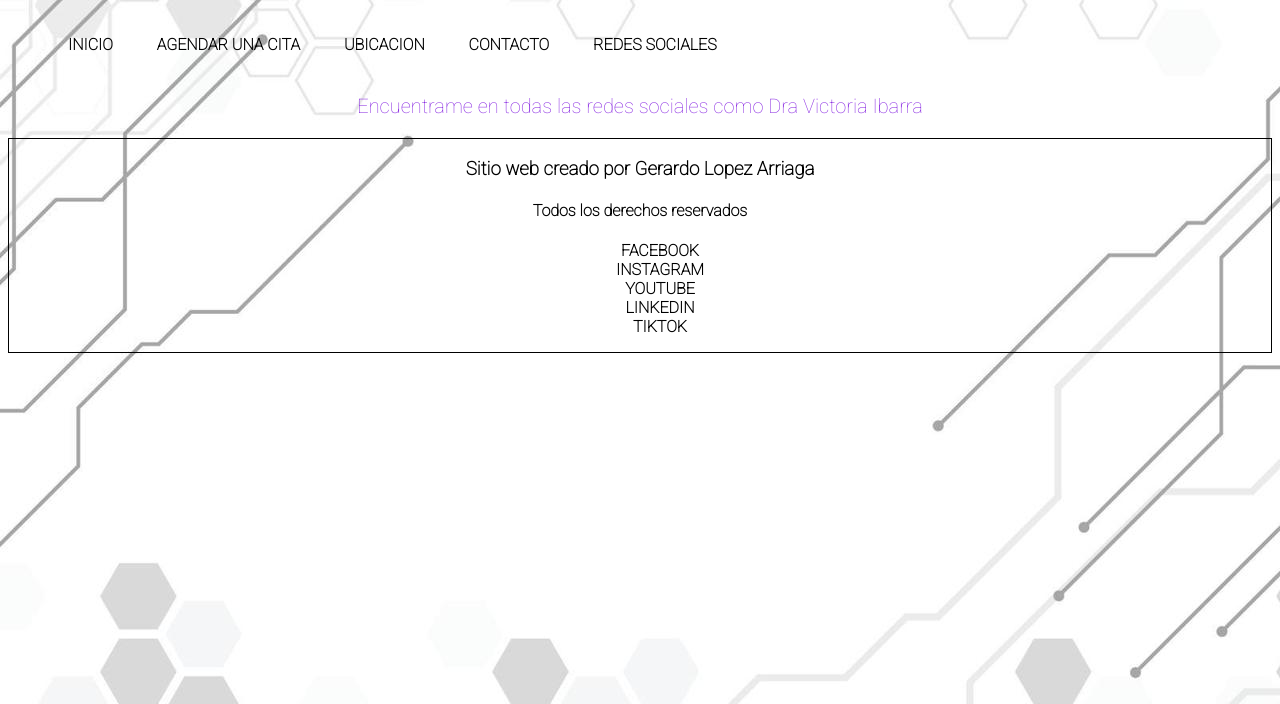
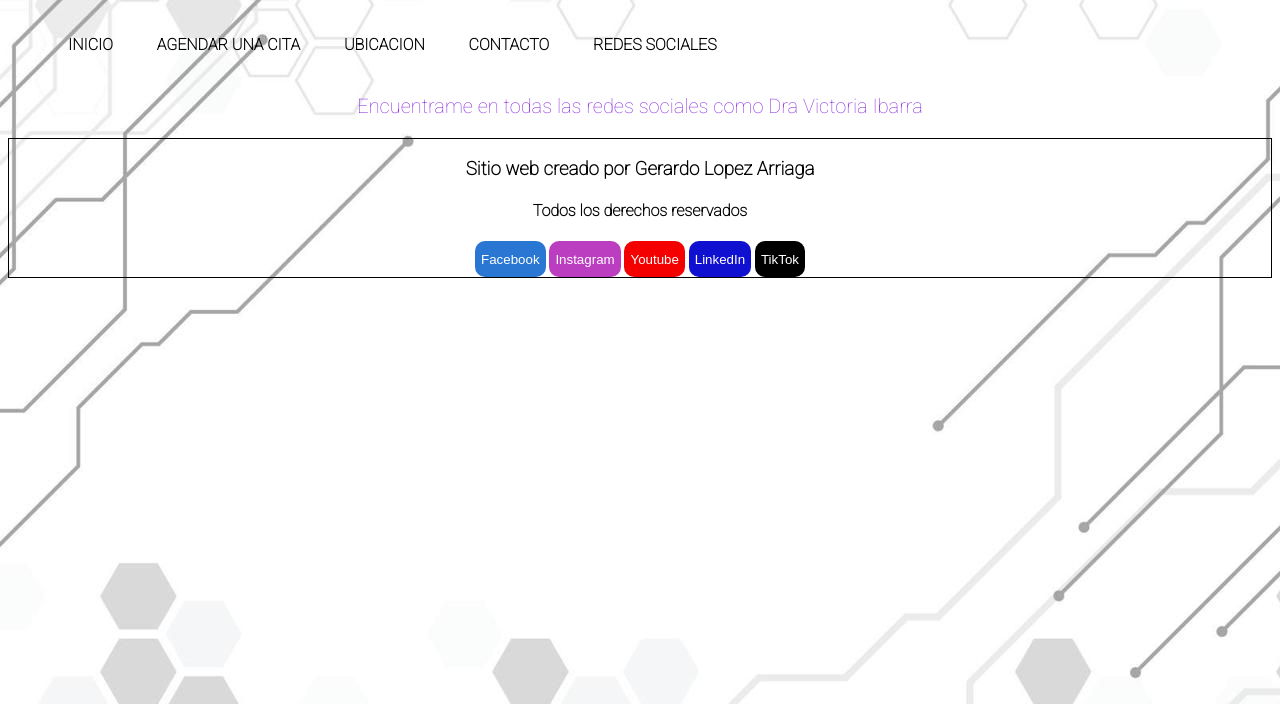
Before and after one commit to IvanLAEaton/Proyect1, a plain HTML site: page html/Redes Sociales.html in a window 1280 px wide. Shown: the part 96-800 px from the top of the page. Drawn offline with Linux system fonts and the light colour scheme.

Commit message:
I added buttons and transitions

```diff
--- a/css/style.css
+++ b/css/style.css
@@ -87,4 +87,70 @@ footer ul li {
   }
  }
 
- /*Hover*/
+ .fb {
+  background-color: rgb(41, 118, 211);
+  color:white;
+  border: none;
+  height: 36px;
+  width: 105;
+  border-radius: 10px;
+  cursor: pointer;
+  transition: opacity 0.8s;
+ }
+ .fb:hover{
+  opacity: 0.5;
+ }
+
+ .ig {
+  background-color: rgb(188, 62, 192);
+  color:white;
+  border: none;
+  height: 36px;
+  width: 105;
+  border-radius: 10px;
+  cursor: pointer;
+  transition: opacity 0.8s;
+ }
+ .ig:hover{
+  opacity: 0.5;
+ }
+ .yt{
+  background-color: rgb(245, 0, 0);
+  color:white;
+  border: none;
+  height: 36px;
+  width: 105;
+  border-radius: 10px;
+  cursor: pointer;
+  transition: opacity 0.8s;
+}
+.yt:hover{
+ opacity: 0.5;
+ }
+ .lk{
+  background-color: rgb(16, 16, 209);
+  color:white;
+  border: none;
+  height: 36px;
+  width: 105;
+  border-radius: 10px;
+  cursor: pointer;
+  transition: opacity 0.8s;
+ }
+ .lk:hover{
+  opacity: 0.5;
+ }
+ .tktk{
+  background-color: rgb(0, 0, 0);
+  color:white;
+  border: none;
+  height: 36px;
+  width: 105;
+  border-radius: 10px;
+  cursor: pointer;
+  transition: opacity 0.8s;
+ }
+ .tktk:hover{
+  opacity: 0.5;
+
+ }
--- a/html/Redes Sociales.html
+++ b/html/Redes Sociales.html
@@ -32,15 +32,13 @@
   <footer>
     <h3> Sitio web creado por Gerardo Lopez Arriaga</h3>
     <h4> Todos los derechos reservados</h4>
-    <ul>
-      <li><a href="">Facebook</a></li>
-      <li><a href="">Instagram</a></li>
-      <li><a href="">Youtube</a></li>
-      <li><a href="">LinkedIn</a></li>
-      <li><a href="">TikTok</a></li>
-    </ul>
+
+    <button class="fb">Facebook</button>
+    <button class="ig">Instagram</button>
+    <button class="yt">Youtube</button>
+    <button class="lk">LinkedIn</button>
+    <button class="tktk">TikTok</button>
   </footer>
-
 </body>
 
 </html>
```
